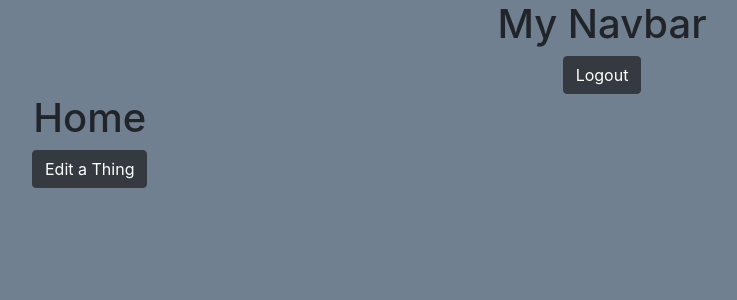
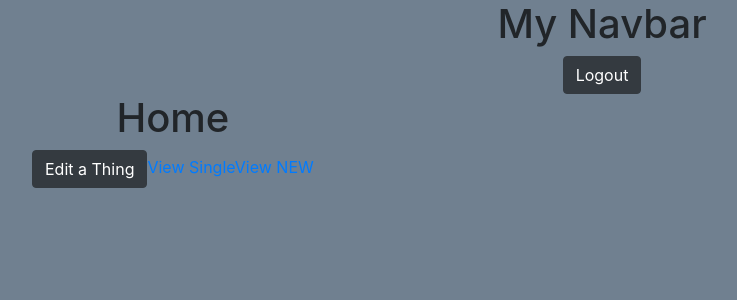
Before and after one commit to ZacCrumpton/scatt-surprise, a React (Create React App) app: page /home in a window 1280 px wide. Shown: the top 300 px of the page, without its empty margins (38-775 px from the left). Built offline with nearby package versions, Linux system fonts and the light colour scheme; no server answers; sample sign-in values are in the browser's storage.

Commit message:
routing for new and single work

```diff
--- a/src/components/pages/Home/Home.js
+++ b/src/components/pages/Home/Home.js
@@ -1,4 +1,6 @@
 import React from 'react';
+
+import { Link } from 'react-router-dom';
 
 import './Home.scss';
 
@@ -15,6 +17,8 @@ class Home extends React.Component {
       <div className="Home">
         <h1>Home</h1>
         <button className="btn btn-dark" onClick={this.editEvent}>Edit a Thing</button>
+        <Link to='/scatts/54325432' >View Single</Link>
+        <Link to='/new' >View NEW</Link>
       </div>
     );
   }
```
